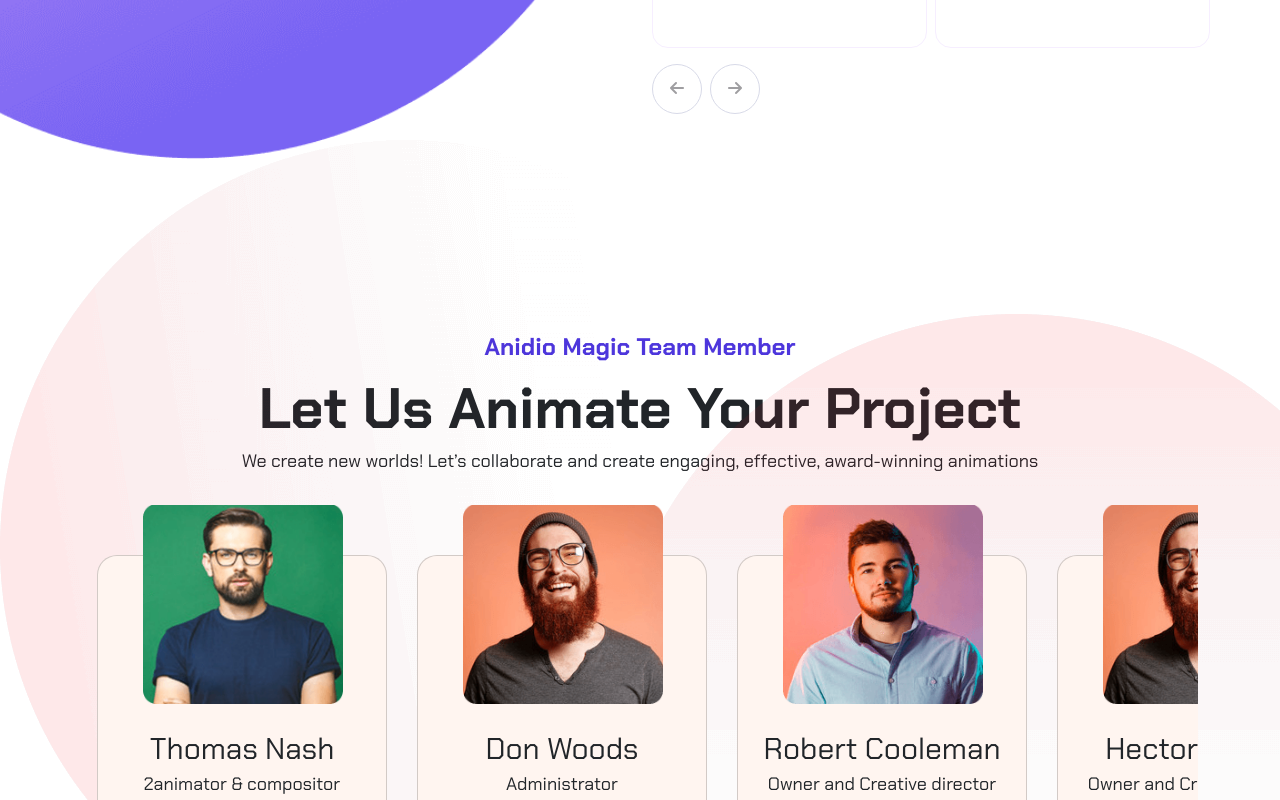
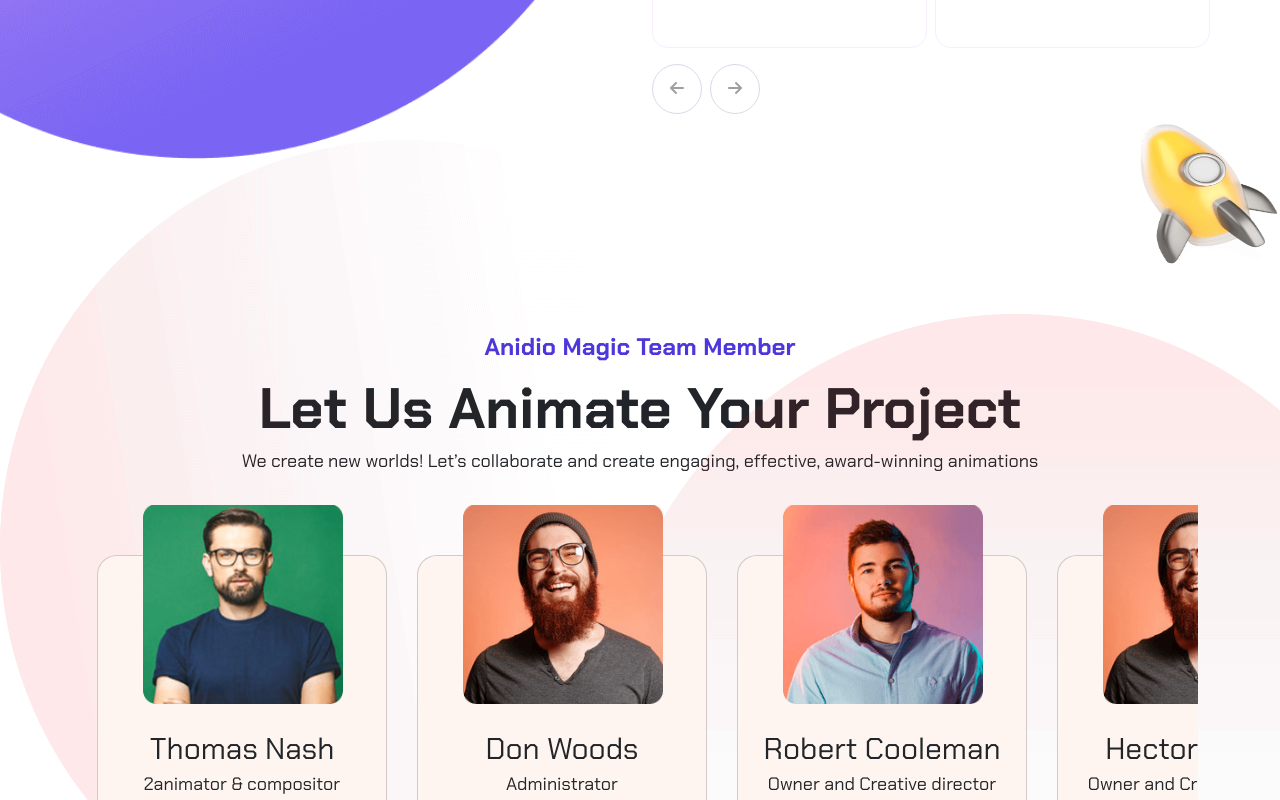
Before and after one commit to alessandro-barate/proj-html-vuejs, a Vue app: page / in a window 1280 px wide. Shown: the part 4640-5440 px from the top of the page. Built offline with nearby package versions, Linux system fonts and the light colour scheme.

Commit message:
[UPD] Added clients slider and added rocket to process

```diff
--- a/src/components/ProcessHome.vue
+++ b/src/components/ProcessHome.vue
@@ -80,6 +80,9 @@
     <!-- THUMBNAIL BIG -->
     <div class="thumb">
       <img src="/img/homepage/process-thumb.png" alt="process">
+    </div>
+    <div class="rocket">
+      <img src="/img/smart4.png" alt="rocket">
     </div>
   </div>
 </template>
@@ -183,4 +186,15 @@
   top: 60px;
   left: -250px;
 }
+
+.rocket {
+  position: absolute;
+  right: 0;
+  bottom: -50px;
+  width: 140px;
+
+  img {
+    height: 140px;
+  }
+}
 </style>
--- a/src/pages/AppHomepage.vue
+++ b/src/pages/AppHomepage.vue
@@ -5,6 +5,7 @@
 import FeaturedHome from '../components/FeaturedHome.vue';
 import ProcessHome from '../components/ProcessHome.vue';
 import TeamMemberCarosel from '../components/teamMemberCarosel.vue';
+import ClientsSlider from '../components/clientsSlider.vue';
 import AppStorytelling from '../components/AppStorytelling.vue';
 export default {
   name: "AppHomepage",
@@ -70,6 +71,7 @@
     ProcessHome,
     TeamMemberCarosel,
     AppStorytelling,
+    ClientsSlider,
   }
 };
 </script>
@@ -80,6 +82,7 @@
   <FeaturedHome :workImgs="workImgs"></FeaturedHome>
   <ProcessHome :processes="processes"></ProcessHome>
   <TeamMemberCarosel></TeamMemberCarosel>
+  <ClientsSlider></ClientsSlider>
   <AppStorytelling></AppStorytelling>
 </template>
 <style scoped lang="scss"></style>
```
